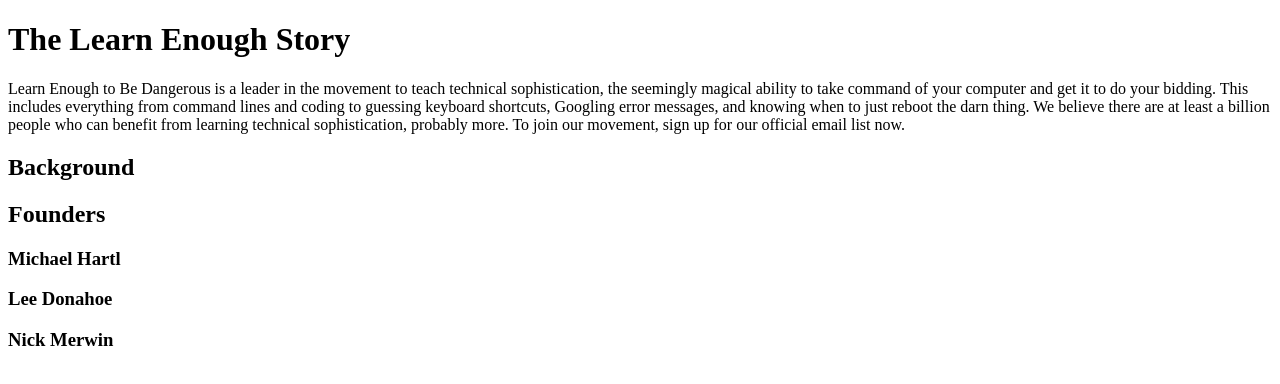
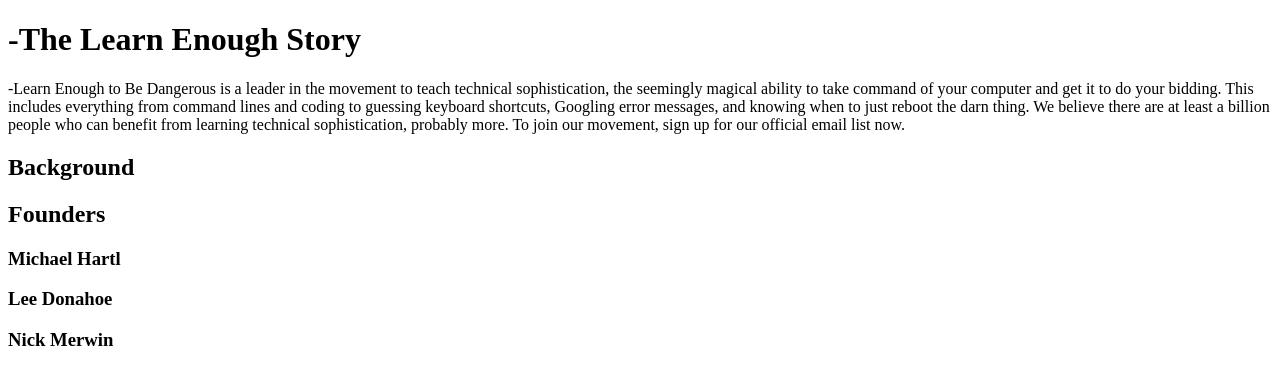
Before and after one commit to lukeslater0961/sample_website, a plain HTML site: page index.html in a window 1280 px wide. Drawn offline with Linux system fonts and the light colour scheme.

Commit message:
added markdowns to the paragraph and heading 1

```diff
--- a/index.html
+++ b/index.html
@@ -5,9 +5,9 @@
         <meta charset="utf-8">
     </head>
     <body>
-            <h1>The Learn Enough Story</h1>
+            <h1>-The Learn Enough Story</h1>
 
-            <p>Learn Enough to Be Dangerous is a leader in the movement to teach
+            <p> -Learn Enough to Be Dangerous is a leader in the movement to teach
                     technical sophistication, the seemingly magical ability to take
                     command of your computer and get it to do your bidding. This includes
                     everything from command lines and coding to guessing keyboard shortcuts,
```
